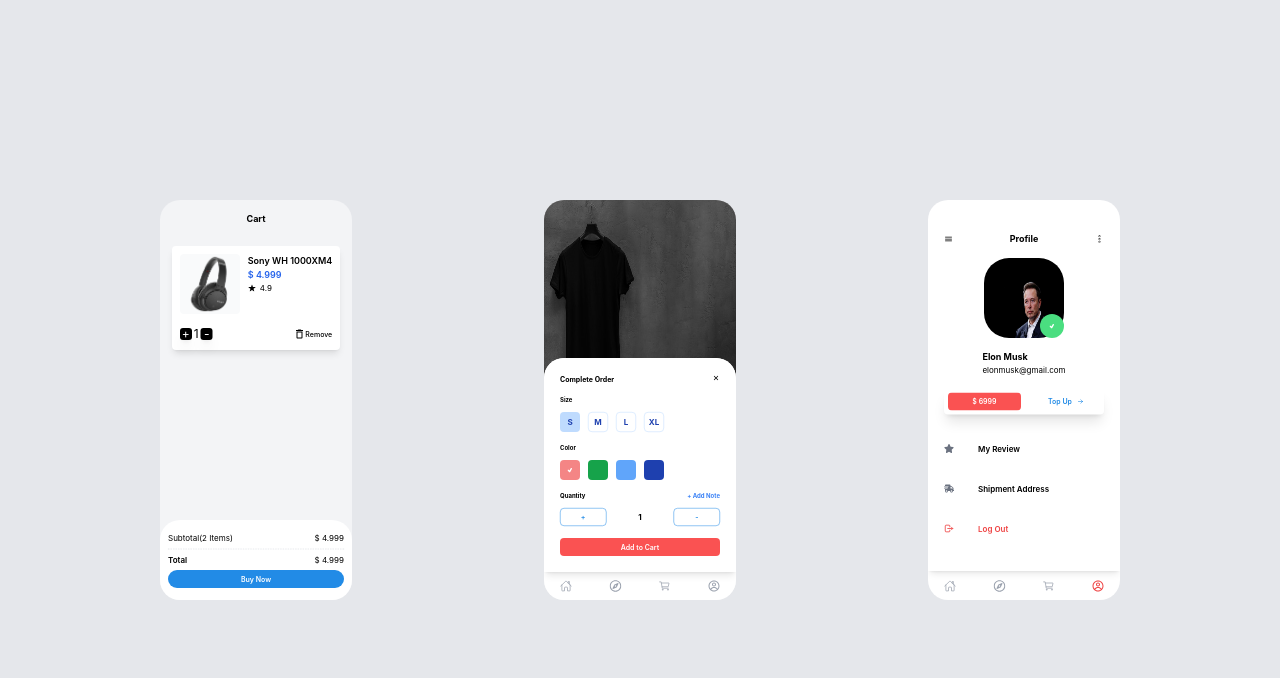
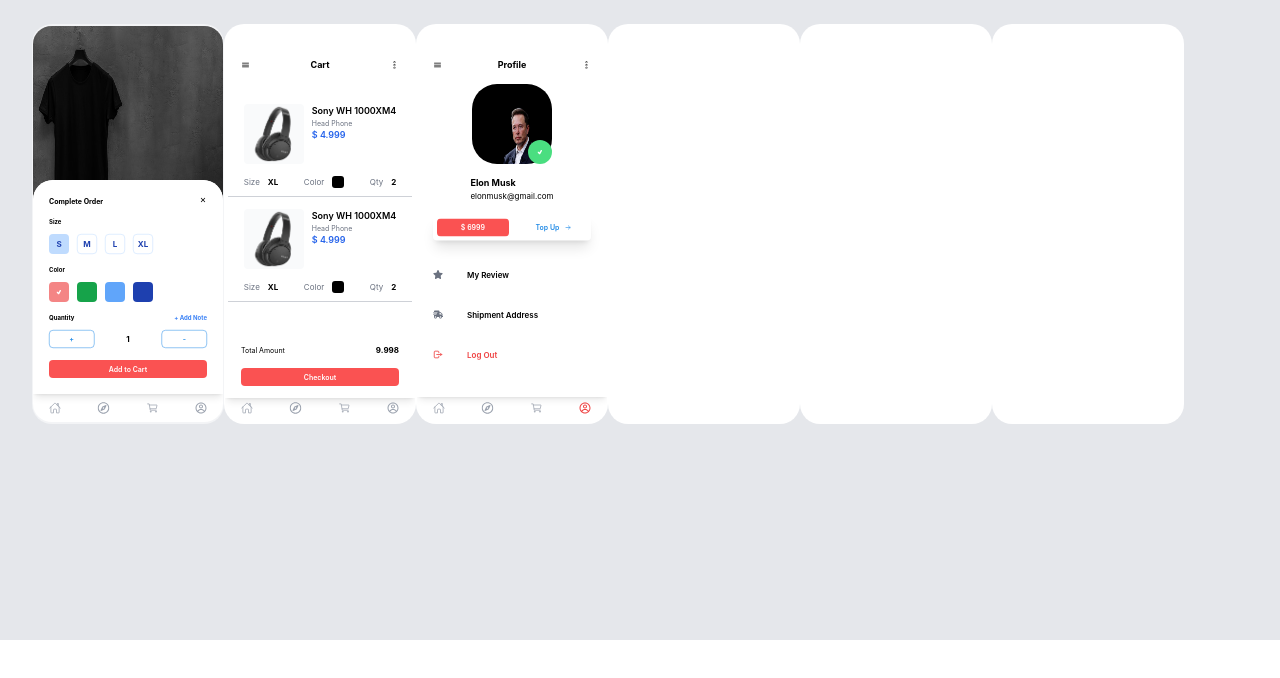
Before and after one commit to nmpavel/mantineDemo, a Next.js app: page / in a window 1280 px wide. Shown: the top 678 px of the page. Built offline with nearby package versions, Linux system fonts and the light colour scheme.

Commit message:
Added hover effect

```diff
--- a/src/components/AddToCart.tsx
+++ b/src/components/AddToCart.tsx
@@ -7,12 +7,11 @@ import { CgProfile } from "react-icons/cg";
 
 const AddToCart = () => {
   return (
-    <div className=" md:scale-75 lg:scale-50 relative bg-gray-100 h-[800px] w-96 rounded-[40px] overflow-hidden">
+    <div className=" md:scale-75 lg:scale-50 relative bg-gray-100 h-[800px] w-96 rounded-[40px] overflow-hidden hover:bg-black hover:opacity-70 border-x-2 border-y-4 border-transparent hover:cursor-pointer hover:border-red-500 transition-all duration-300">
       <div className="relative rounded-lg w-full h-1/2">
-  <img src={"/images/tshirt.jpg"} className="w-full h-full rounded-lg" />
-  <div className="absolute inset-0 bg-black opacity-50 rounded-lg"></div>
-</div>
-
+        <img src={"/images/tshirt.jpg"} className="w-full h-full rounded-lg" />
+        <div className="absolute inset-0 bg-black opacity-50 rounded-lg"></div>
+      </div>
 
       <div className=" absolute bottom-0 w-full rounded-t-[40px] overflow-hidden bg-white ">
         <div className=" space-y-6 bg-white  w-full shadow-lg p-8">
@@ -43,7 +42,7 @@ const AddToCart = () => {
               <div className=" text-white opacity-65 bg-red-500 w-10 h-10  flex justify-center items-center rounded-lg">
                 <TiTick />
               </div>
-              <div className=" bg-green-600 w-10 h-10  flex justify-center items-center   rounded-lg" />
+              <div className=" bg-green-600 w-10 h-10  flex justify-center items-center rounded-lg" />
               <div className=" bg-blue-400 w-10 h-10  flex justify-center items-center rounded-lg" />
               <div className=" bg-blue-800 w-10 h-10  flex justify-center items-center rounded-lg" />
             </div>
--- a/src/components/CartComponent.tsx
+++ b/src/components/CartComponent.tsx
@@ -1,15 +1,26 @@
 import { Button } from "@mantine/core";
 import Image from "next/image";
 import React from "react";
-import { IoIosStar } from "react-icons/io";
+import { CgProfile } from "react-icons/cg";
+import { CiMenuKebab } from "react-icons/ci";
+import { FaRegCompass } from "react-icons/fa";
+import { IoIosStar, IoMdMenu } from "react-icons/io";
+import { IoCartOutline, IoHomeOutline } from "react-icons/io5";
 import { MdOutlineDelete } from "react-icons/md";
 
 const CartComponent = () => {
   return (
-    <div className=" md:scale-75 lg:scale-50 relative bg-gray-100 h-[800px] w-96 rounded-[40px] overflow-hidden">
-      <div className="flex flex-col  items-center">
-        <h1 className=" text-lg font-bold my-6">Cart</h1>
-        <div className=" flex flex-col gap-6 bg-white m-4 p-4 rounded-lg shadow-lg">
+    <div className=" md:scale-75 lg:scale-50 relative bg-white h-[800px] w-96 rounded-[40px] overflow-hidden pt-16  hover:opacity-70 border-x-2 border-y-4 border-transparent hover:cursor-pointer hover:border-red-500 transition-all duration-300">
+      <div className=" relative flex flex-col  items-center w-full h-[680px] shadow-lg">
+        <div className="flex flex-row  justify-between items-center px-8  font-bold text-lg w-full">
+          <IoMdMenu />
+          <p className=" ">Cart</p>
+          <CiMenuKebab />
+        </div>
+        <div className=" flex flex-col mt-10">
+        {
+          [1,2].map((i:number)=>(
+            <div key={i} className=" flex flex-col gap-6 px-8 pt-6 pb-4 border-b border-gray-400">
           <div className="flex flex-row gap-4">
             <div className=" bg-gray-50 rounded-lg">
               <Image
@@ -21,44 +32,44 @@ const CartComponent = () => {
             </div>
             <div className="flex flex-col">
               <p className="text-lg font-semibold">Sony WH 1000XM4</p>
+              <p className=" text-sm text-gray-500">Head Phone</p>
               <p className="text-lg font-semibold text-blue-600">$ 4.999</p>
-              <div className="flex flex-row items-center gap-2">
-                <IoIosStar />
-                4.9
-              </div>
             </div>
           </div>
-          <div className="flex flex-row justify-between ">
-            <div className="text-2xl flex flex-row justify-center items-center gap-1">
-              <div className=" bg-black text-white h-6 w-6 flex justify-center items-center shadow-xl  rounded-md">
-                +
-              </div>
-              <p>1</p>
-              <div className=" bg-black text-white h-6 w-6 flex justify-center items-center shadow-xl  rounded-md">
-                -
-              </div>
-            </div>
-            <div className=" text-sm font-medium flex flex-row items-center">
-              <MdOutlineDelete className=" h-6 w-6" />
-              Remove
-            </div>
+          <div className=" flex flex-row justify-between">
+             <div className="flex flex-row items-center gap-4">
+                <p className=" text-gray-500">Size</p>
+                <p className=" font-bold">XL</p>
+             </div>
+             <div className="flex flex-row items-center gap-4">
+                <p className=" text-gray-500">Color</p>
+                <div className=" bg-black w-6 h-6 rounded-md  flex justify-center items-center" />
+             </div>
+             <div className="flex flex-row items-center gap-4">
+                <p className=" text-gray-500">Qty</p>
+                <p className=" font-bold">2</p>
+             </div>
           </div>
         </div>
+          ))
+        }
+        </div>
+        <div className=" absolute bottom-0 w-full px-8 pb-6 space-y-6">
+             <div className="flex flex-row justify-between items-center">
+                <p className=" text-sm">Total Amount</p>
+                <p className=" font-bold">9.998</p>
+             </div>
+             <Button fullWidth variant="filled" color="red" radius="md">
+            Checkout
+          </Button>
+        </div>
       </div>
-      <div className=" space-y-2 absolute bottom-0 bg-white rounded-b-3xl rounded-t-[40px] py-6 px-4 w-full">
-          <div className="flex flex-row justify-between items-center">
-            <p>{`Subtotal(2 Items)`}</p>
-            <p>$ 4.999</p>
-          </div>
-          <div className=" h-[1px] w-full border border-dashed"/>
-          <div className="flex flex-row justify-between items-center">
-            <p className=" font-semibold ">Total</p>
-            <p>$ 4.999</p>
-          </div>
-          <div className="w-full">
-          <Button fullWidth variant="filled" radius="xl">Buy Now</Button>
-          </div>
-      </div>
+      <div className=" absolute bottom-0 flex flex-row justify-between text-gray-400 text-2xl px-8 py-4 w-full">
+          <IoHomeOutline />
+          <FaRegCompass />
+          <IoCartOutline />
+          <CgProfile />
+        </div>
     </div>
   );
 };
--- a/src/components/Home/index.tsx
+++ b/src/components/Home/index.tsx
@@ -5,10 +5,13 @@ import Profile from '../Profile'
 
 const HomePage = () => {
   return (
-    <div className='flex flex-col pt-6 lg:pt-0 gap-12 lg:gap-0 lg:flex-row justify-center items-center bg-gray-200'>
+    <div className='grid grid-cols-1 md:grid-cols-2 lg:grid-cols-3 xl:grid-cols-7 2xl:grid-cols-6 p-4 gap-4 bg-gray-200 md:-mt-24 lg:-mt-48 md:-ml-4 lg:-ml-12 xl:-ml-20'>
+        <AddToCart/>
         <CartComponent/>
-        <AddToCart/>
         <Profile/>
+        <div className=" hover:opacity-70 border-x-2 border-y-4 border-transparent hover:cursor-pointer hover:border-red-500 transition-all duration-300  md:scale-75 lg:scale-50 bg-white h-[800px] w-96 rounded-[40px] overflow-hidden"/>
+        <div className=" hover:opacity-70 border-x-2 border-y-4 border-transparent hover:cursor-pointer hover:border-red-500 transition-all duration-300 md:scale-75 lg:scale-50 bg-white h-[800px] w-96 rounded-[40px] overflow-hidden"/>
+        <div className=" hover:opacity-70 border-x-2 border-y-4 border-transparent hover:cursor-pointer hover:border-red-500 transition-all duration-300 md:scale-75 lg:scale-50 bg-white h-[800px] w-96 rounded-[40px] overflow-hidden"/>
     </div>
   )
 }
--- a/src/components/Profile.tsx
+++ b/src/components/Profile.tsx
@@ -11,7 +11,7 @@ import { CgProfile } from "react-icons/cg";
 
 const Profile = () => {
   return (
-    <div className=" md:scale-75 lg:scale-50 relative bg-white h-[800px] w-96 rounded-[40px] overflow-hidden pt-16">
+    <div className=" md:scale-75 lg:scale-50 relative bg-white h-[800px] w-96 rounded-[40px] overflow-hidden pt-16  hover:opacity-70 border-x-2 border-y-4 border-transparent hover:cursor-pointer hover:border-red-500 transition-all duration-300">
       <div className="flex flex-row  justify-between items-center px-8  font-bold text-lg">
         <IoMdMenu />
         <p className=" ">Profile</p>
```
